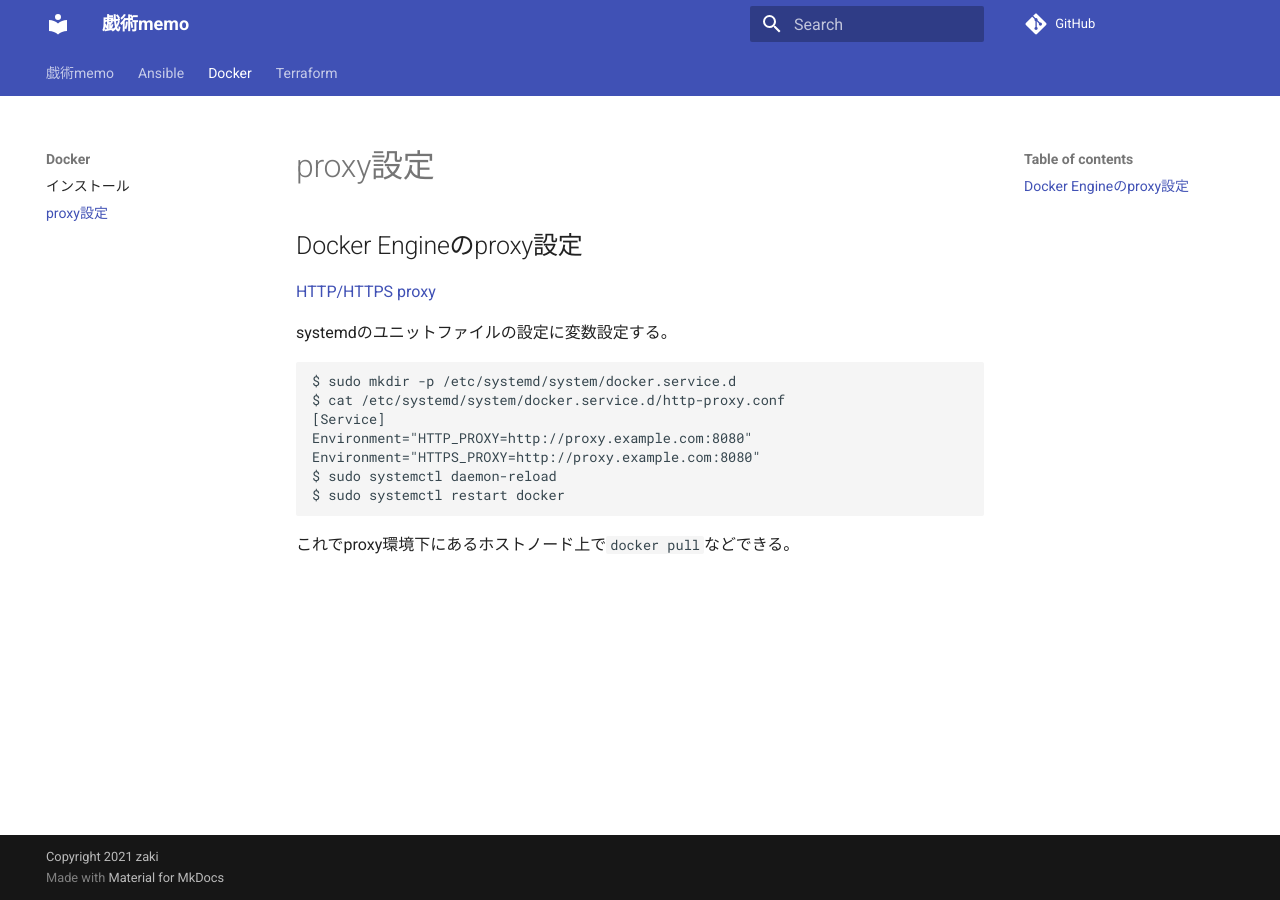
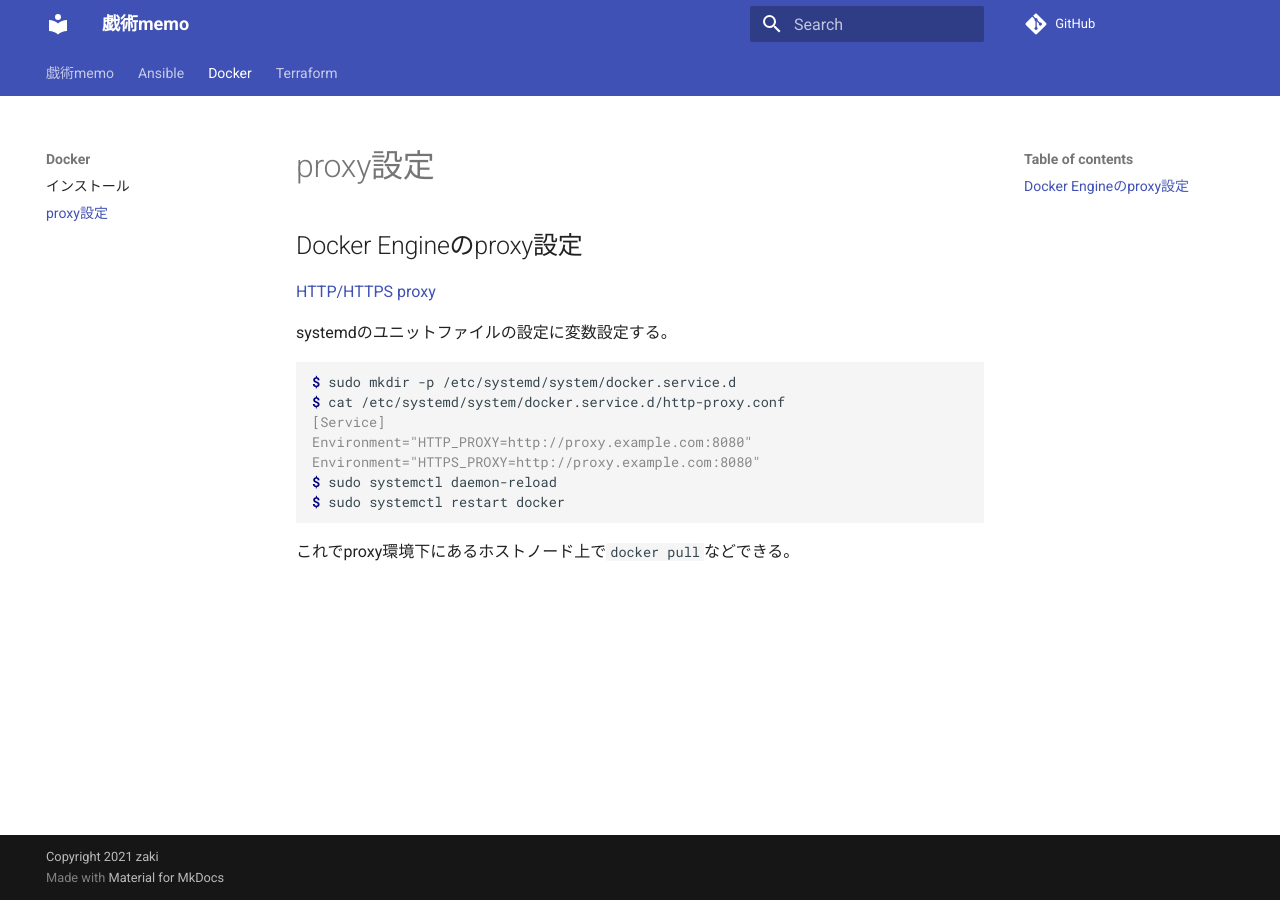
Before and after one commit to zaki-lknr/docs, an MkDocs documentation site: the page built from docs/Docker/proxy.md, in a window 1280 px wide. Built offline with MkDocs 1.6.1 and Material for MkDocs 9.7.7, drawn with Linux system fonts in a browser that asks for light colours; comment, search, counter and statistics services are not loaded.

Commit message:
add: コードハイライト設定

````diff
--- a/docs/Docker/proxy.md
+++ b/docs/Docker/proxy.md
@@ -6,7 +6,7 @@
 
 systemdのユニットファイルの設定に変数設定する。
 
-```
+```console
 $ sudo mkdir -p /etc/systemd/system/docker.service.d
 $ cat /etc/systemd/system/docker.service.d/http-proxy.conf
 [Service]
--- a/mkdocs.yml
+++ b/mkdocs.yml
@@ -9,3 +9,10 @@ theme:
   name: material
   features:
     - navigation.tabs
+
+markdown_extensions:
+    # コードハイライトの設定
+    - codehilite:
+        noclasses: true
+        pygments_style: emacs
+        linenums: false
````
